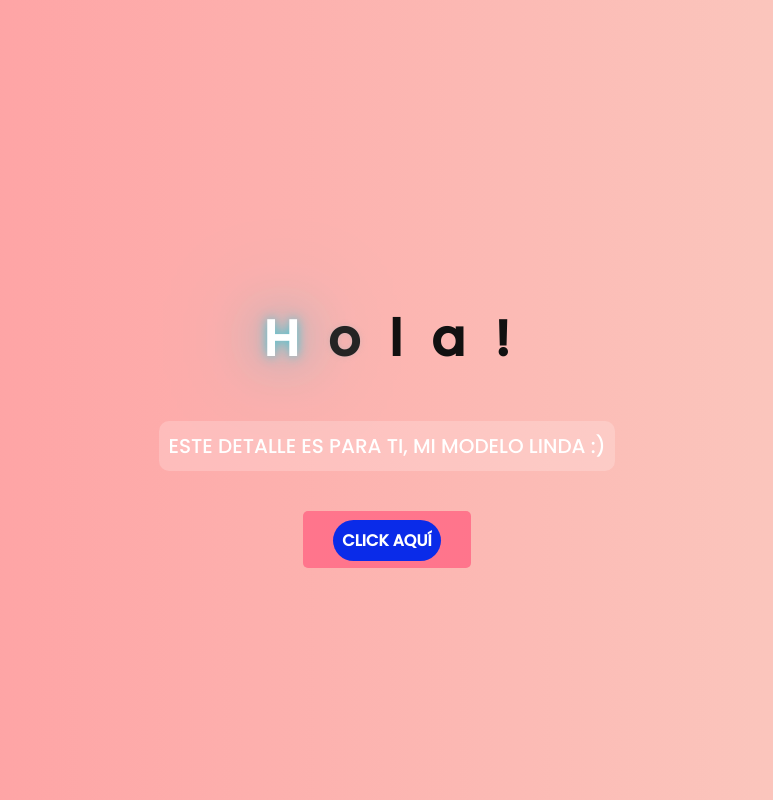
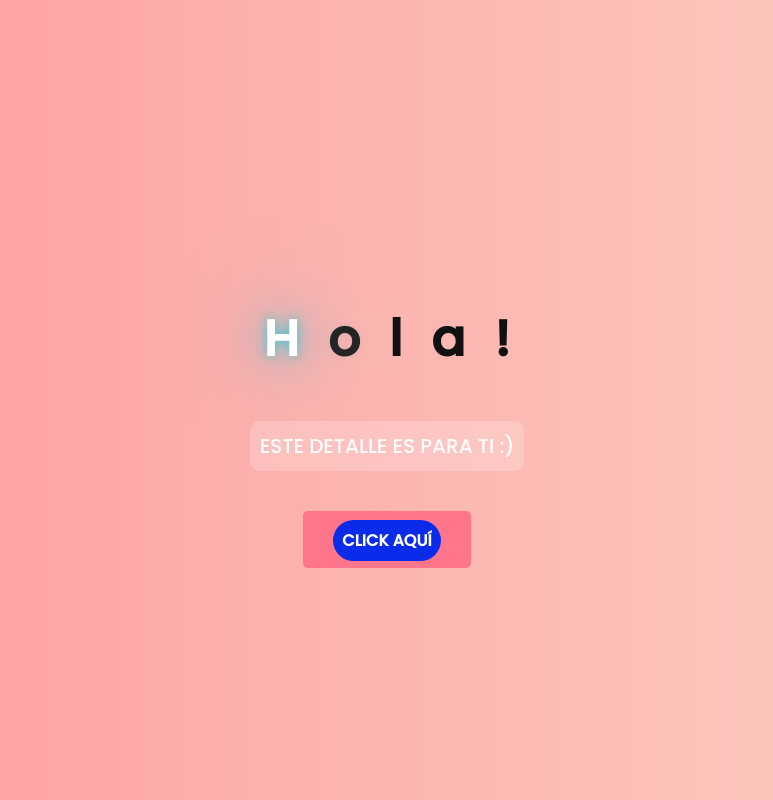
Before and after one commit to DaniLobo2610/FlowersAnimated, a plain HTML site: page index.html in a window 1280 px wide. Shown: the whole page, without its empty margins (253-1026 px from the left). Drawn offline with Linux system fonts and the light colour scheme.

Commit message:
Update index.html

```diff
--- a/index.html
+++ b/index.html
@@ -72,7 +72,7 @@
         <span>!</span>
     </div>
     <div class="description">
-        <span>ESTE DETALLE ES PARA TI, MI MODELO LINDA :)</span>
+        <span>ESTE DETALLE ES PARA TI :)</span>
     </div>
     <div class="button">
         <button class="botones">
```
